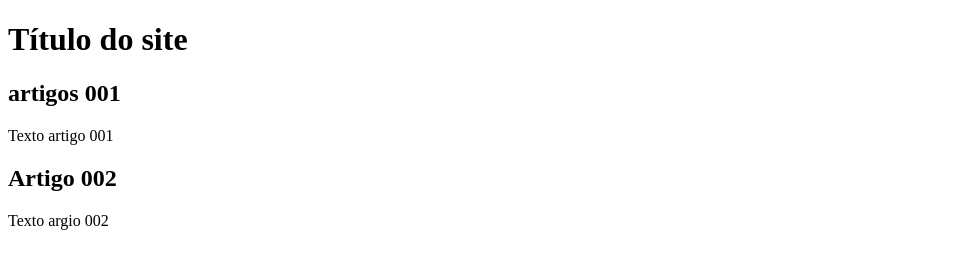
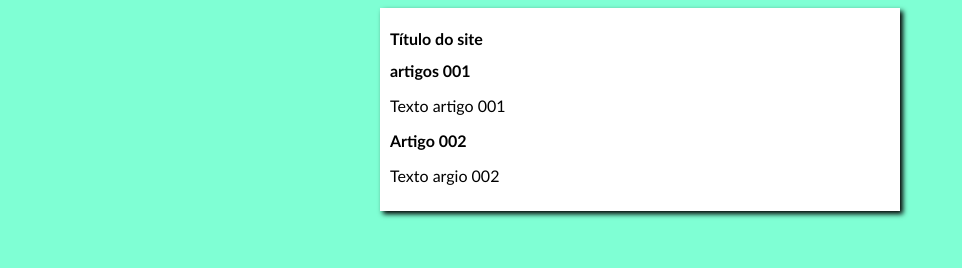
Before and after one commit to tiagojdsa1/Utilizando-Branch, a plain HTML site: page index.html in a window 1280 px wide. Shown: the whole page, without its empty margins (0-962 px from the left). Drawn offline with Linux system fonts and the light colour scheme.

Commit message:
iniciei o desing

```diff
--- /dev/null
+++ b/estilo/style.css
@@ -0,0 +1,16 @@
+* {
+    font-family: 'Gill Sans', 'Gill Sans MT', Calibri, 'Trebuchet MS', sans-serif;
+    font-size: 16px;
+}
+
+body {
+    background-color: aquamarine;
+}
+
+main {
+    background-color: white;
+    width: 500px;
+    margin: auto;
+    box-shadow: 3px 3px 5px black;
+    padding: 10px;
+}
--- a/index.html
+++ b/index.html
@@ -4,6 +4,7 @@
     <meta charset="UTF-8">
     <meta name="viewport" content="width=device-width, initial-scale=1.0">
     <title>Utilizando Método Branch</title>
+    <link rel="stylesheet" href="estilo/style.css">
 </head>
 <body>
     <main>
```
